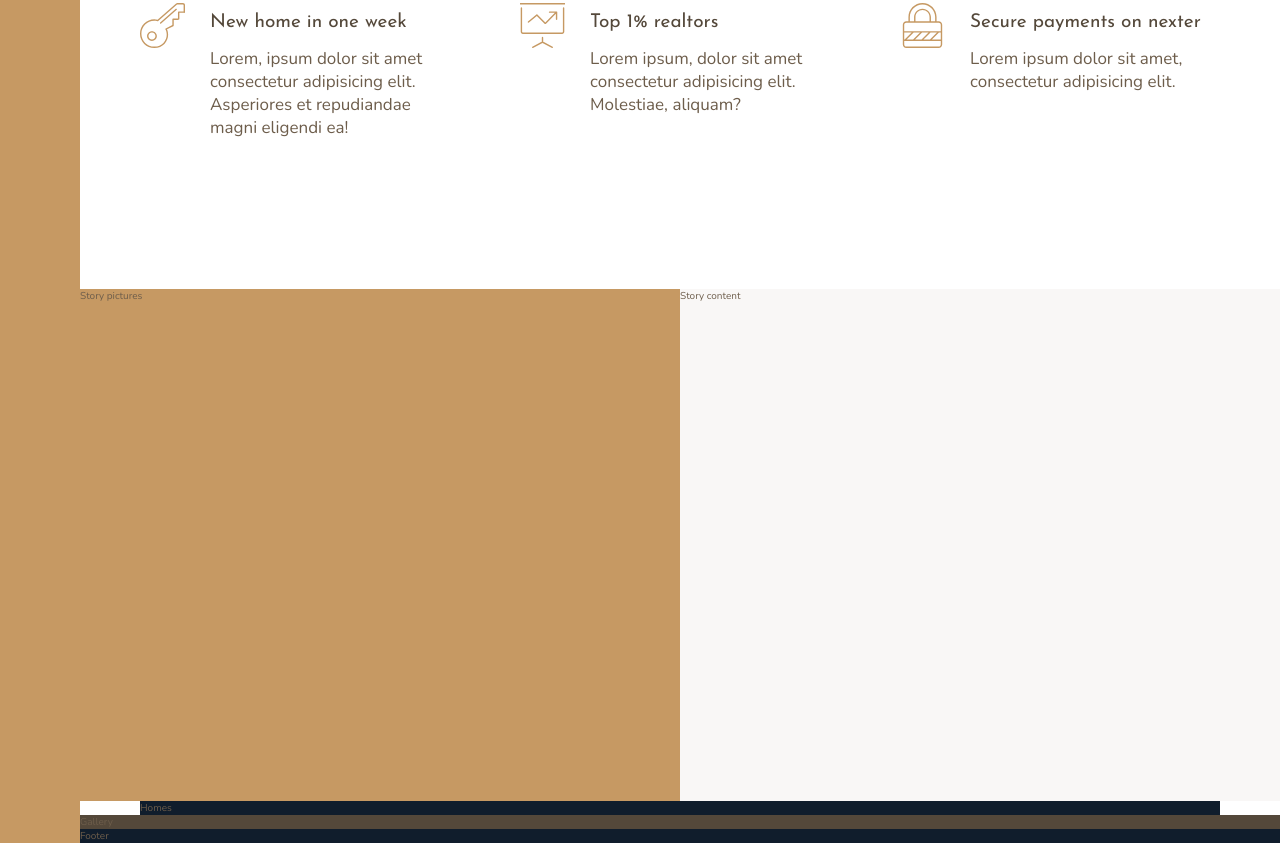
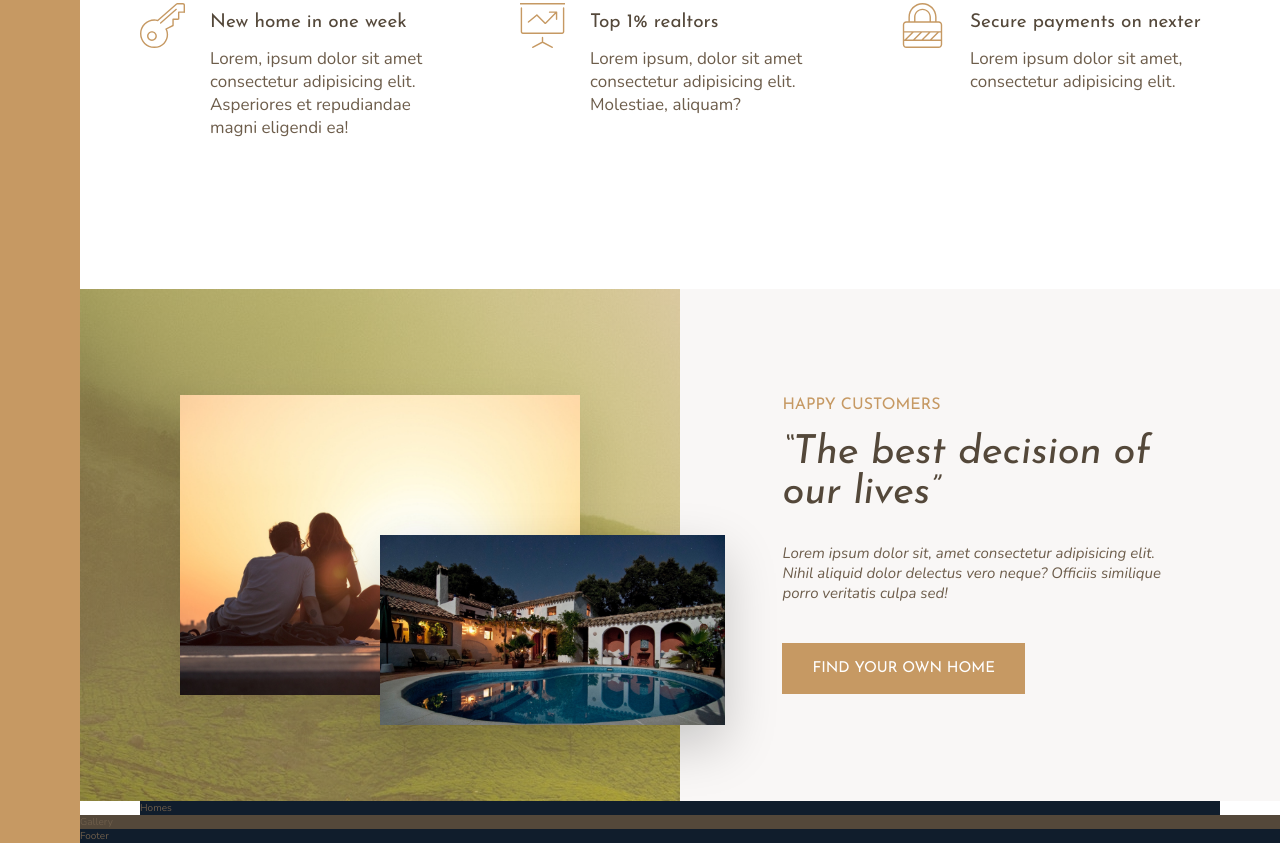
Before and after one commit to maruxan/nexter, a website: page index.html in a window 1280 px wide. Shown: the part 963-1806 px from the top of the page. Drawn offline with nearby package versions, Linux system fonts and the light colour scheme.

Commit message:
Stroy section

```diff
--- a/index.html
+++ b/index.html
@@ -68,9 +68,17 @@
       </div>
     </section>
 
-    <div class="story__pictures">Story pictures</div>
+    <div class="story__pictures">
+      <img src="/img/story-1.jpeg" alt="Couple with new house" class="story__img--1" />
+      <img src="/img/story-2.jpeg" alt="New house" class="story__img--2" />
+    </div>
 
-    <div class="story__content">Story content</div>
+    <div class="story__content">
+      <h3 class="heading-3 mb-sm">Happy Customers</h3>
+      <h2 class="heading-2 heading-2--dark mb-md">&ldquo;The best decision of our lives&rdquo;</h2>
+      <p class="story__text">Lorem ipsum dolor sit, amet consectetur adipisicing elit. Nihil aliquid dolor delectus vero neque? Officiis similique porro veritatis culpa sed!</p>
+      <button class="btn">Find your own home</button>
+    </div>
 
     <section class="homes">Homes</section>
 
--- a/sass/_story.scss
+++ b/sass/_story.scss
@@ -2,10 +2,44 @@
   &__pictures {
     background-color: $color-primary;
     grid-column: full-start / col-end 4;
+    background-image: linear-gradient(rgba($color-primary, 0.5), rgba($color-primary, 0.5)), url(../img/back.jpg);
+
+    display: grid;
+    grid-template-rows: repeat(6, 1fr);
+    grid-template-columns: repeat(6, 1fr);
+    align-items: center;
+  }
+
+  &__img--1 {
+    width: 100%;
+    grid-row: 2 / 6;
+    grid-column: 2 / 6;
+    box-shadow: 0 2rem 5rem rgba(#000, 0.1);
+  }
+
+  &__img--2 {
+    width: 115%;
+    grid-row: 4 / 6;
+    grid-column: 4 / 7;
+    z-index: 20;
+    box-shadow: 0 2rem 5rem rgba(#000, 0.2);
   }
 
   &__content {
     background-color: $color-grey-light-1;
     grid-column: col-start 5 / full-end;
+
+    padding: 6rem 8vw;
+
+    display: flex;
+    flex-direction: column;
+    justify-content: center;
+    align-items: flex-start;
+  }
+
+  &__text {
+    font-size: 1.5rem;
+    font-style: italic;
+    margin-bottom: 4rem;
   }
 }
--- a/sass/_typography.scss
+++ b/sass/_typography.scss
@@ -9,10 +9,24 @@
 
 .heading-2 {
   @extend %heading;
+  font-size: 4rem;
+  font-style: italic;
+  line-height: 1;
+
+  &--light {
+    color: $color-grey-light-1;
+  }
+
+  &--dark {
+    color: $color-grey-dark-1;
+  }
 }
 
 .heading-3 {
   @extend %heading;
+  font-size: 1.6rem;
+  color: $color-primary;
+  text-transform: uppercase;
 }
 
 .heading-4 {
@@ -27,3 +41,33 @@
     color: $color-grey-dark-1;
   }
 }
+
+.btn {
+  background-color: $color-primary;
+  color: #fff;
+  border: none;
+  border-radius: none;
+  font-family: $font-display;
+  font-size: 1.5rem;
+  text-transform: uppercase;
+  padding: 1.8rem 3rem;
+  cursor: pointer;
+  transition: all 0.2s;
+
+  &:hover {
+    background-color: $color-primary-dark;
+  }
+}
+
+.mb-sm {
+  margin-bottom: 2rem;
+}
+.mb-md {
+  margin-bottom: 3rem;
+}
+.mb-lg {
+  margin-bottom: 4rem;
+}
+.mb-hg {
+  margin-bottom: 8rem;
+}
```
Also changed, not shown: css/style.css.
